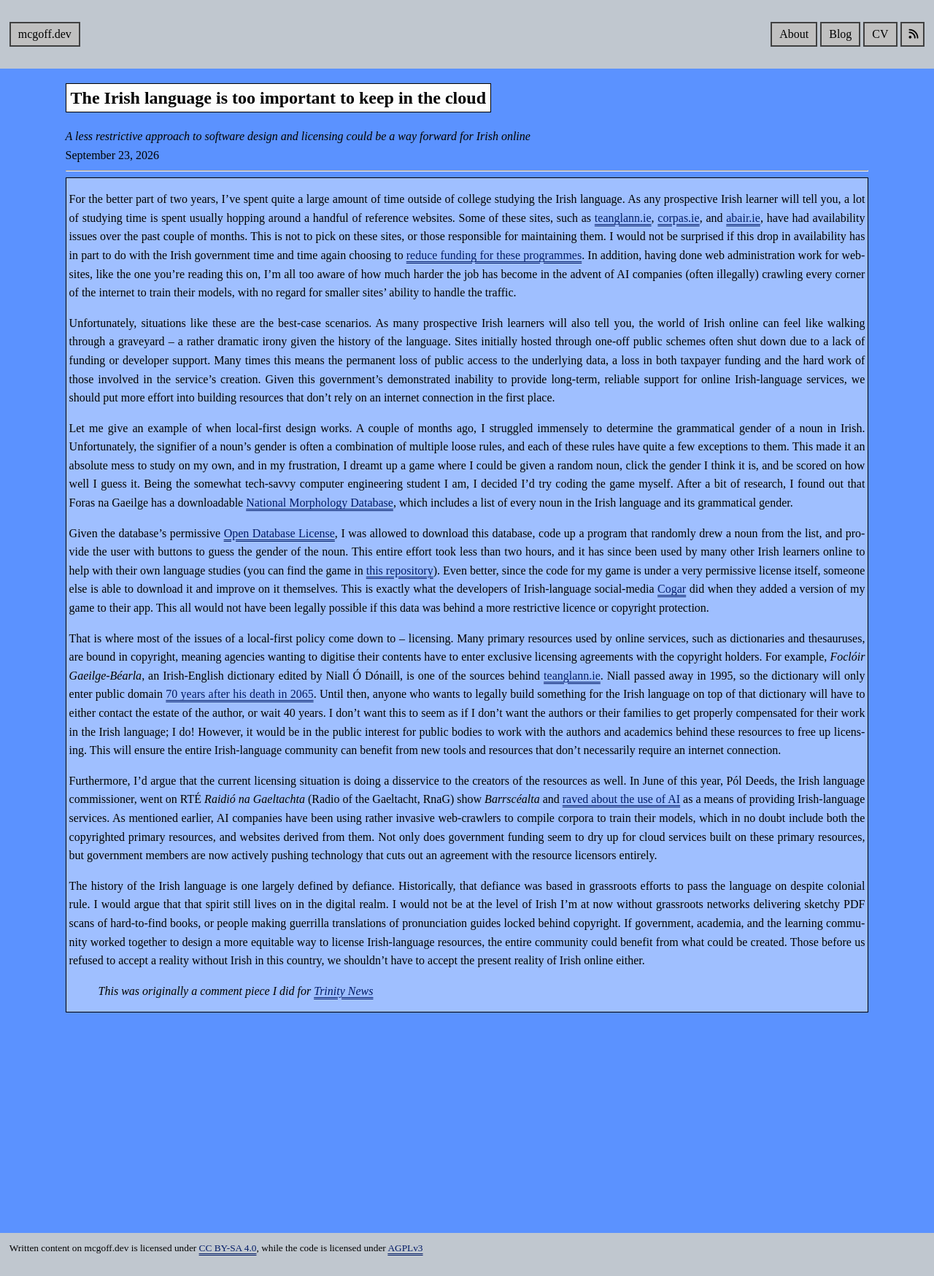
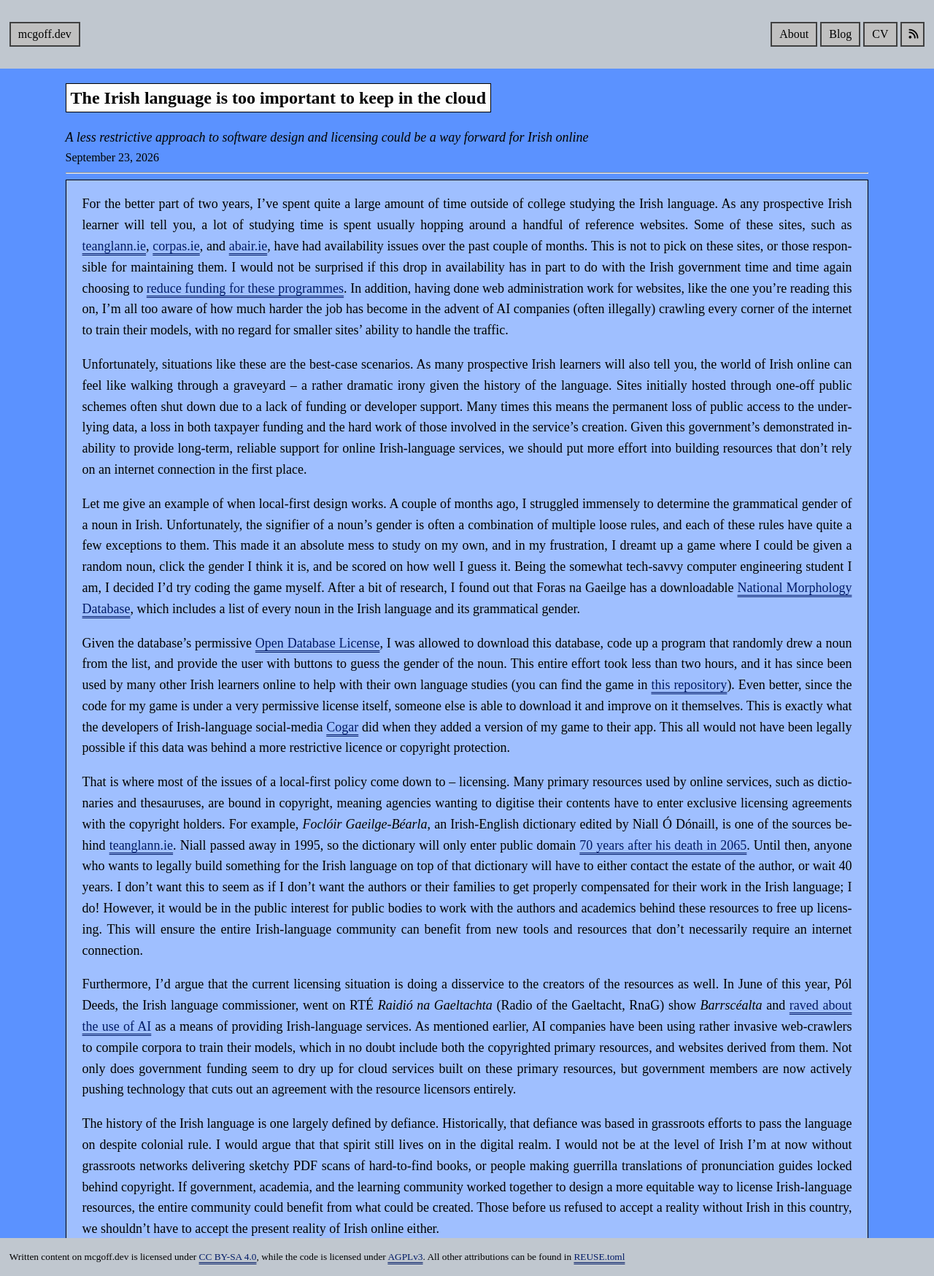
Before and after one commit to SeanMcGoff/mcgoff.dev, a Jekyll site: the page built from src/_blog/irish-language-cloud.md, in a window 1280 px wide. Shown: the whole page at 73% size. Built offline with Jekyll 4.4.1, drawn with Linux system fonts in a browser that asks for light colours.

Commit message:
fix: made post content more readable, fix footer

```diff
--- a/src/_includes/footer.html
+++ b/src/_includes/footer.html
@@ -1,3 +1,5 @@
 <footer>
-  <small>Written content on {{ site.title }} is licensed under <a href="https://creativecommons.org/licenses/by-sa/4.0/">CC BY-SA 4.0</a>, while the code is licensed under <a href="https://www.gnu.org/licenses/agpl-3.0.en.html#license-text">AGPLv3</a></small>
+  <small>Written content on {{ site.title }} is licensed under <a href="https://creativecommons.org/licenses/by-sa/4.0/">CC BY-SA 4.0</a>,
+    while the code is licensed under <a href="https://www.gnu.org/licenses/agpl-3.0.en.html#license-text">AGPLv3</a>.
+    All other attributions can be found in <a href="https://github.com/SeanMcGoff/mcgoff.dev/blob/main/REUSE.toml">REUSE.toml</a></small>
 </footer>
--- a/src/_layouts/post.html
+++ b/src/_layouts/post.html
@@ -3,7 +3,7 @@ layout: default
 ---
 <article lang="{{ page.lang | default: 'en' }}">
   <h1>{{ page.title }}</h1>
-  <div><i>{{ page.subtitle }}</i></div>
+  <div><i class="post-subtitle">{{ page.subtitle }}</i></div>
   <time datetime="{{ page.date | date_to_xmlschema }}">{{ page.date | date: "%B %-d, %Y" }}</time>
   {% if page.lang == 'ga' %}
   <div class="gaelic-font">
--- a/src/assets/css/main.css
+++ b/src/assets/css/main.css
@@ -59,9 +59,9 @@ header {
   padding-right: 1%;
   padding-top: 0.25%;
   padding-bottom: 0.25%;
+  display: flex;
   flex: 0 0 5%;
   background-color: #c0c7cf;
-  display: flex;
   justify-content: space-between;
   align-items: center;
 }
@@ -99,8 +99,9 @@ a.btn:active {
 }
 
 footer {
-  padding-left: 1%;
-  padding-top: 0.5%;
+  display: flex;
+  align-items: center;
+  padding: 0 1%;
   flex: 0 0 3%;
   background-color: #c0c7cf;
 }
@@ -148,8 +149,14 @@ article[lang="ga"]:has(#gaelic-font:checked) {
   border: 1px solid black;
 }
 
+.post-subtitle {
+  font-size: large;
+}
+
 .article-body {
+  padding-inline: 2%;
   text-align: justify;
+  font-size: large;
   hyphens: auto;
 }
 
```
